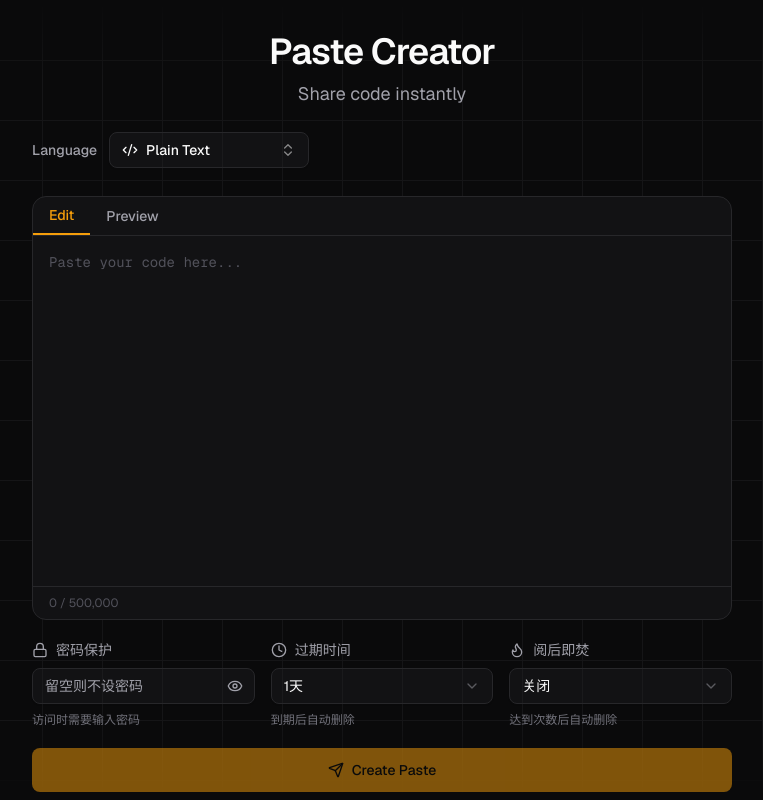
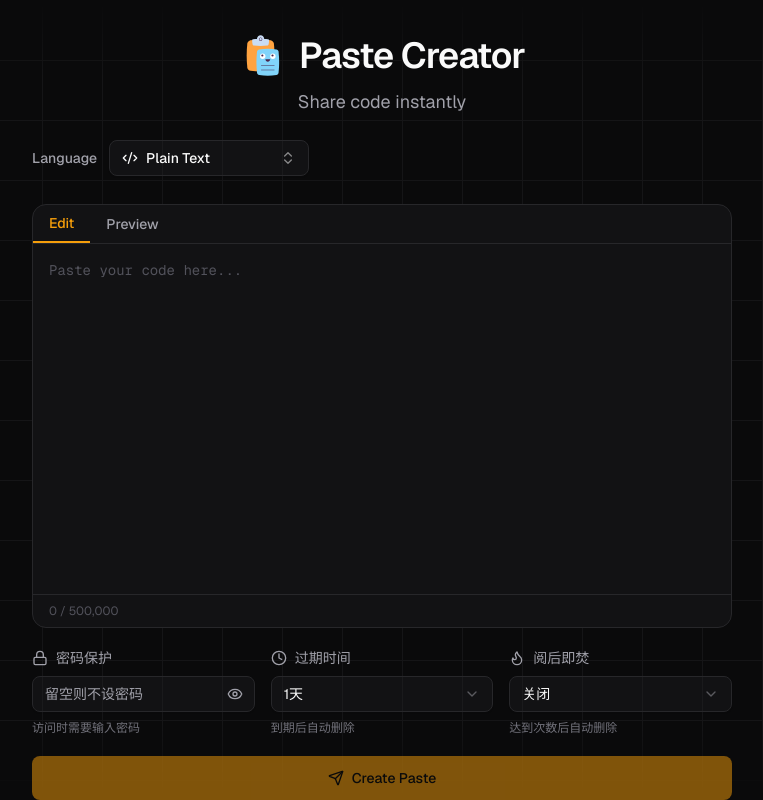
Before and after one commit to dnslin/paste, a Next.js app: page / in a window 1280 px wide. Shown: the whole page, without its empty margins (258-1021 px from the left). Built offline with nearby package versions, Linux system fonts and the light colour scheme.

Commit message:
feat: 添加 Logo 组件，支持快速点击进入管理后台

```diff
--- /dev/null
+++ b/app/api/admin/check/route.ts
@@ -0,0 +1,8 @@
+import { NextResponse } from 'next/server';
+import { verifySession } from '@/lib/admin/session';
+import { success } from '@/lib/api-response';
+
+export async function GET() {
+  const isAuthenticated = await verifySession();
+  return NextResponse.json(success({ authenticated: isAuthenticated }));
+}
--- a/app/page.tsx
+++ b/app/page.tsx
@@ -1,4 +1,5 @@
 import { PasteCreator } from '@/components/paste/paste-creator'
+import { Logo } from '@/components/logo'
 
 export default function Home() {
   return (
@@ -6,9 +7,12 @@ export default function Home() {
       <div className="retro-grid" />
       <main className="relative mx-auto flex h-screen max-w-225 flex-col items-center px-6 py-8">
         <div className="text-center mb-6">
-          <h1 className="text-4xl font-semibold tracking-tight text-(--text-primary) mb-2">
-            Paste Creator
-          </h1>
+          <div className="flex items-center justify-center gap-3 mb-2">
+            <Logo />
+            <h1 className="text-4xl font-semibold tracking-tight text-(--text-primary)">
+              Paste Creator
+            </h1>
+          </div>
           <p className="text-lg text-(--text-secondary)">
             Share code instantly
           </p>
--- /dev/null
+++ b/src/components/logo.tsx
@@ -0,0 +1,57 @@
+'use client'
+
+import { useCallback, useRef } from 'react'
+import { useRouter } from 'next/navigation'
+import Image from 'next/image'
+
+const CLICK_THRESHOLD = 5
+const TIME_WINDOW_MS = 2000
+
+export function Logo() {
+  const router = useRouter()
+  const clickTimestamps = useRef<number[]>([])
+
+  const handleClick = useCallback(async () => {
+    const now = Date.now()
+
+    clickTimestamps.current = clickTimestamps.current.filter(
+      (timestamp) => now - timestamp < TIME_WINDOW_MS
+    )
+
+    clickTimestamps.current.push(now)
+
+    if (clickTimestamps.current.length >= CLICK_THRESHOLD) {
+      clickTimestamps.current = []
+
+      try {
+        const res = await fetch('/api/admin/check')
+        const data = await res.json()
+
+        if (data.authenticated) {
+          router.push('/admin')
+        } else {
+          router.push('/admin/login')
+        }
+      } catch {
+        router.push('/admin/login')
+      }
+    }
+  }, [router])
+
+  return (
+    <button
+      type="button"
+      onClick={handleClick}
+      className="focus:outline-none focus-visible:ring-2 focus-visible:ring-(--accent-primary) rounded-lg transition-transform hover:scale-105 active:scale-95"
+      aria-label="Logo"
+    >
+      <Image
+        src="/logo.svg"
+        alt="Paste Creator Logo"
+        width={48}
+        height={48}
+        priority
+      />
+    </button>
+  )
+}
```
